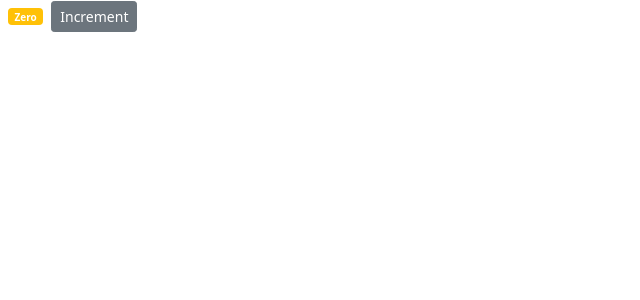
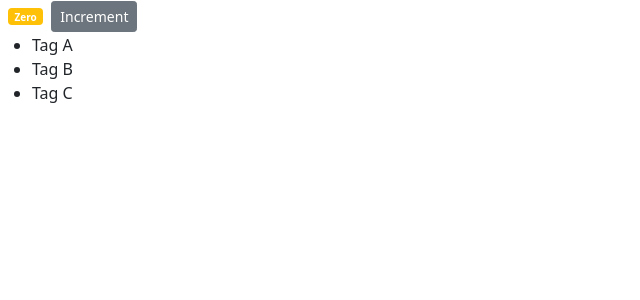
Before and after one commit to chlemagne/react-tutorial, a React (Create React App) app: page / in a window 1280 px wide. Shown: the top 300 px of the page, without its empty margins (0-640 px from the left). Built offline with nearby package versions, Linux system fonts and the light colour scheme.

Commit message:
Render lists

```diff
--- a/src/components/counterComponent.jsx
+++ b/src/components/counterComponent.jsx
@@ -3,6 +3,7 @@ import React, { Component } from "react";
 class Counter extends Component {
   state = {
     count: 0,
+    tags: ["Tag A", "Tag B", "Tag C"],
   };
 
   render() {
@@ -14,8 +15,24 @@ class Counter extends Component {
         <button type="button" className="btn btn-secondary btn-sm">
           Increment
         </button>
+        {this.state.tags.length === 0 && <p>Please create a new tag!</p>}
+        {this.renderTags()}
       </div>
     );
+  }
+
+  renderTags() {
+    if (this.state.tags.length === 0) {
+      return <p>There are no tags!</p>;
+    } else {
+      return (
+        <ul>
+          {this.state.tags.map((tag) => (
+            <li key={tag}>{tag}</li>
+          ))}
+        </ul>
+      );
+    }
   }
 
   getBadgeClasses() {
```
